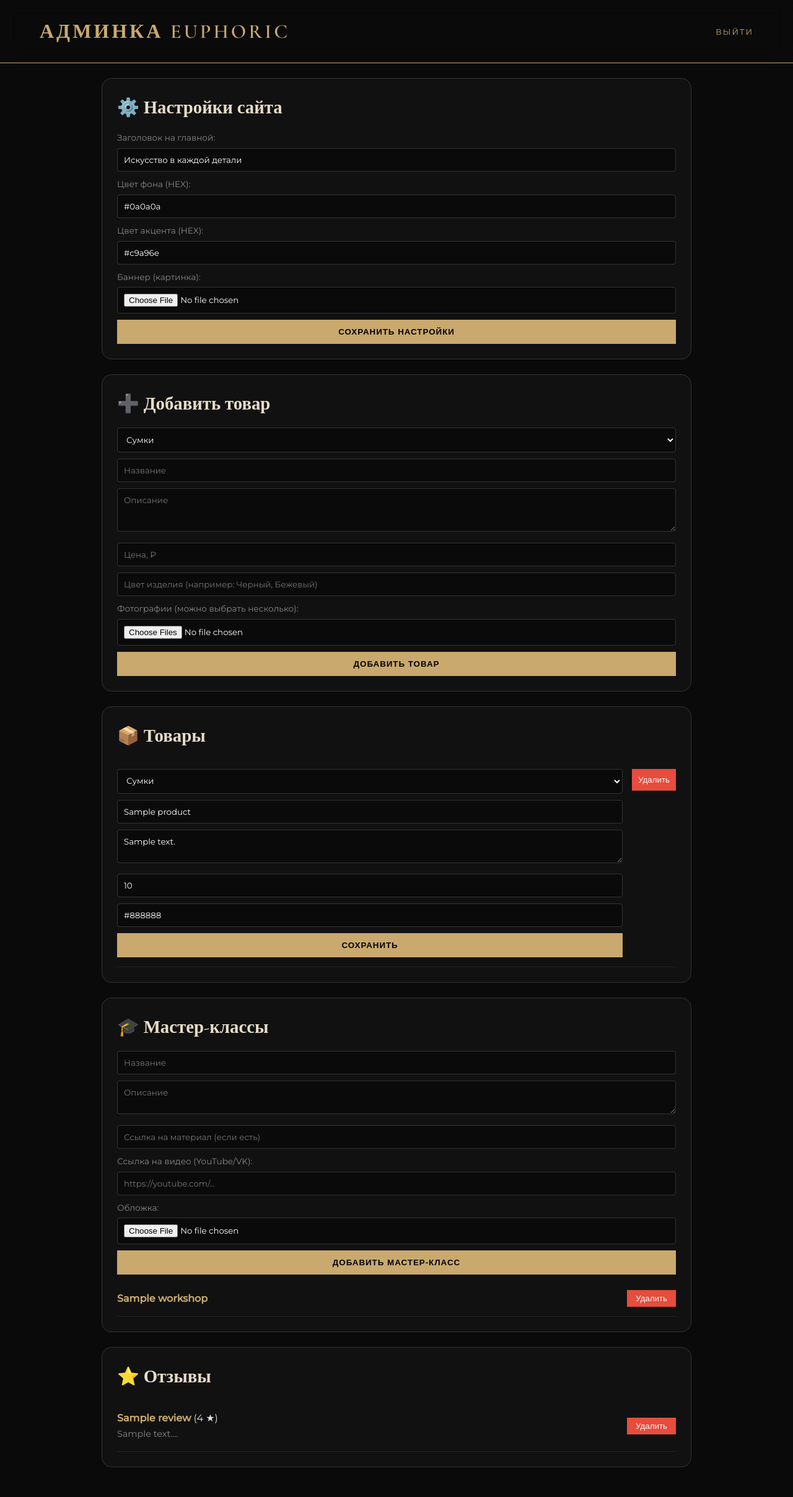
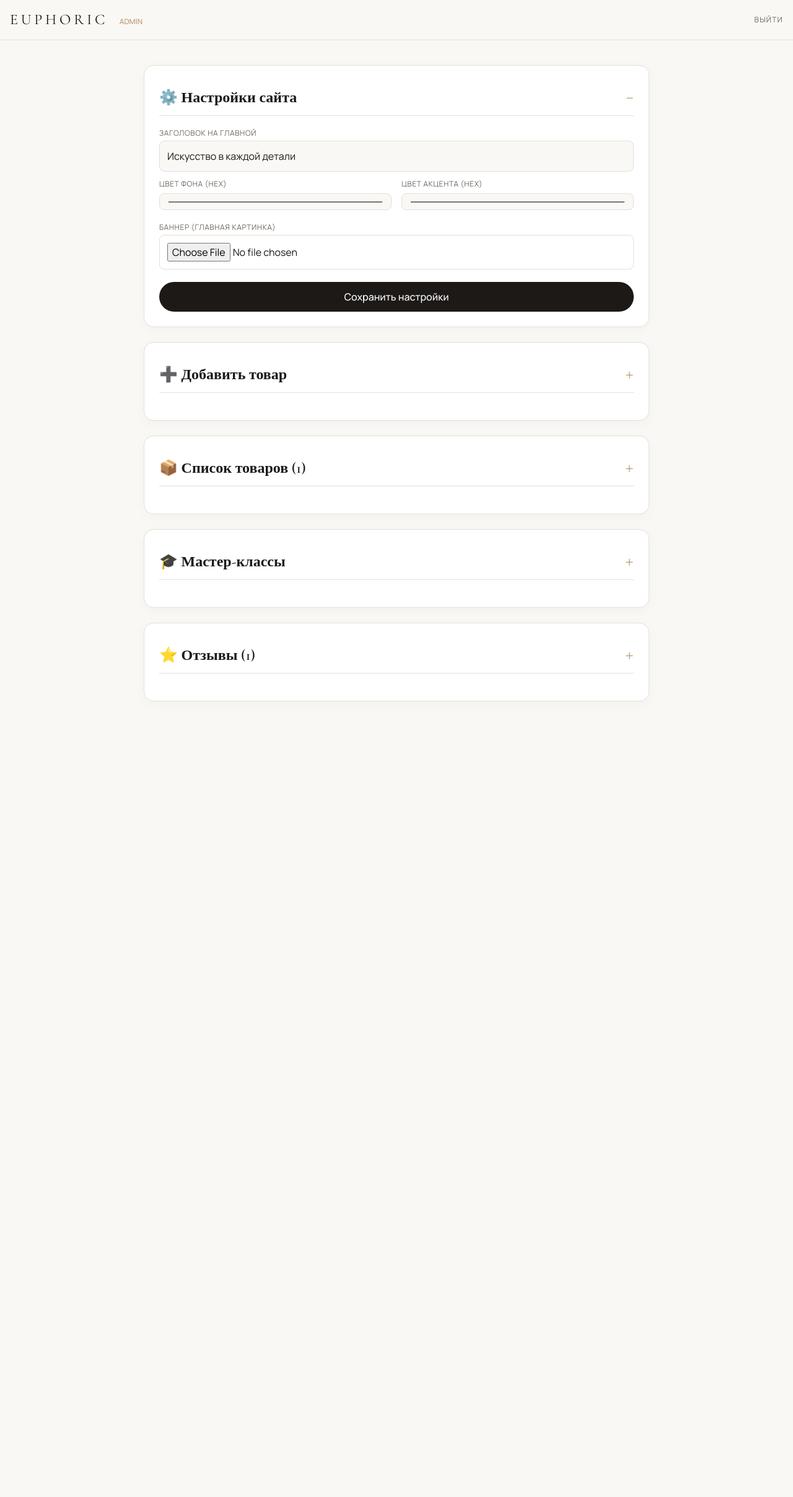
Before and after one commit to euphoric157/euphoric, a Flask app: page /admin in a window 1280 px wide. Shown: the whole page at 62% size. After the commit the page ends 1132 px from the top, so only its background shows below. Run offline with Flask 3, Linux system fonts and the light colour scheme; the visitor is signed in with stand-in values (Sample User, id 1); data comes from the database, SQL or seed files in the repository; tables that the repository leaves empty hold one stand-in row (values such as "Sample post"); some libraries are stand-ins or nearby versions.

Commit message:
Update admin.html

```diff
--- a/templates/admin.html
+++ b/templates/admin.html
@@ -4,84 +4,126 @@
 <meta charset="UTF-8">
 <meta name="viewport" content="width=device-width, initial-scale=1.0">
 <title>Админка — EUPHORIC</title>
-<link rel="stylesheet" href="/static/style.css">
+<script src="https://cdn.tailwindcss.com"></script>
+<link rel="preconnect" href="https://fonts.googleapis.com">
+<link href="https://fonts.googleapis.com/css2?family=Cormorant+Garamond:ital,wght@0,400;0,600;1,400&family=Manrope:wght@300;400;500;600&display=swap" rel="stylesheet">
+<script>
+    tailwind.config = {
+        theme: {
+            extend: {
+                colors: {
+                    alabaster: '#FAF8F5', champagne: '#F2EDE4', espresso: '#1C1917',
+                    taupe: '#6E665F', gold: '#B89B72', goldDark: '#9A7F58', hairline: '#E5DFD5',
+                },
+                fontFamily: { serif: ['"Cormorant Garamond"', 'serif'], sans: ['"Manrope"', 'sans-serif'] },
+            }
+        }
+    }
+</script>
 <style>
-    .admin-block { background:#111; border: 1px solid #333; border-radius:16px; padding:24px; margin-bottom: 24px; }
-    .admin-block h2 { color:#e8dcc8; font-family:'Cormorant Garamond', serif; margin-bottom:15px; font-size: 1.8rem; }
-    .admin-form input, .admin-form select, .admin-form textarea { width: 100%; padding: 10px; margin-bottom: 10px; background: #0a0a0a; border: 1px solid #333; color: #fff; border-radius: 4px; font-family: 'Montserrat', sans-serif; }
-    .admin-form button { background: #c9a96e; color: #000; padding: 12px 24px; border: none; cursor: pointer; font-weight: bold; width: 100%; text-transform: uppercase; letter-spacing: 1px; }
-    .admin-row { border-bottom: 1px solid #222; padding: 15px 0; display: flex; gap: 15px; flex-wrap: wrap; align-items: flex-start; }
-    .danger { background: #e74c3c !important; color: #fff !important; border: none; cursor: pointer; }
-    .admin-form label { display: block; color: #888; font-size: 0.85rem; margin-bottom: 5px; }
+    body { background-color: #FAF8F5; color: #1C1917; font-family: 'Manrope', sans-serif; }
+    .admin-card { background: #fff; border: 1px solid #E5DFD5; border-radius: 16px; padding: 24px; margin-bottom: 24px; box-shadow: 0 4px 20px rgba(0,0,0,0.03); }
+    .admin-input { width: 100%; padding: 12px; margin-bottom: 12px; background: #FAF8F5; border: 1px solid #E5DFD5; border-radius: 8px; font-family: 'Manrope', sans-serif; }
+    .admin-input:focus { outline: none; border-color: #B89B72; }
+    .btn-primary { background: #1C1917; color: #fff; padding: 12px 24px; border-radius: 30px; font-weight: 500; cursor: pointer; transition: 0.3s; border: none; width: 100%; }
+    .btn-primary:hover { background: #9A7F58; }
+    .btn-danger { background: #fee2e2; color: #991b1b; padding: 8px 16px; border-radius: 8px; border: none; cursor: pointer; font-size: 12px; }
+    .btn-danger:hover { background: #fca5a5; }
+    details > summary { cursor: pointer; font-family: 'Cormorant Garamond', serif; font-size: 1.5rem; font-weight: 600; color: #1C1917; padding: 10px 0; list-style: none; display: flex; justify-content: space-between; align-items: center; border-bottom: 1px solid #E5DFD5; margin-bottom: 20px; }
+    details > summary::after { content: '+'; font-size: 1.5rem; color: #B89B72; font-family: 'Manrope'; font-weight: 300; }
+    details[open] > summary::after { content: '−'; }
 </style>
 </head>
-<body>
-<header>
-    <h1>Админка EUPHORIC</h1>
-    <nav><a href="/admin/logout" style="color:#c9a96e;">Выйти</a></nav>
+<body class="antialiased">
+
+<header class="sticky top-0 z-40 bg-alabaster/90 backdrop-blur-md border-b border-hairline p-4 flex justify-between items-center">
+    <a href="/" class="font-serif text-2xl tracking-[0.2em] font-medium text-espresso uppercase">EUPHORIC <span class="text-xs text-gold font-sans uppercase tracking-normal ml-2">Admin</span></a>
+    <a href="/admin/logout" class="text-xs uppercase tracking-widest text-taupe hover:text-gold">Выйти</a>
 </header>
 
-<div style="max-width:1000px; margin: 0 auto; padding: 24px;">
+<div class="max-w-4xl mx-auto p-4 sm:p-6 lg:p-10">
 
     <!-- 1. НАСТРОЙКИ САЙТА -->
-<section class="admin-block">
-  <h2>⚙️ Настройки сайта</h2>
-  <form action="/admin/settings" method="post" enctype="multipart/form-data" class="admin-form">
-    <label>Заголовок на главной:</label>
-    <input name="site_title" value="{{ site_settings.site_title }}">
+    <details class="admin-card" open>
+        <summary>⚙️ Настройки сайта</summary>
+        <form action="/admin/settings" method="post" enctype="multipart/form-data">
+            <label class="block text-xs uppercase tracking-wider text-taupe mb-1">Заголовок на главной</label>
+            <input name="site_title" value="{{ site_settings.site_title }}" class="admin-input" required>
 
-    <label>Цвет фона (HEX):</label>
-    <input name="bg_color" value="{{ site_settings.bg_color }}">
+            <div class="grid grid-cols-2 gap-4">
+                <div>
+                    <label class="block text-xs uppercase tracking-wider text-taupe mb-1">Цвет фона (HEX)</label>
+                    <input name="bg_color" value="{{ site_settings.bg_color }}" class="admin-input" type="color">
+                </div>
+                <div>
+                    <label class="block text-xs uppercase tracking-wider text-taupe mb-1">Цвет акцента (HEX)</label>
+                    <input name="accent_color" value="{{ site_settings.accent_color }}" class="admin-input" type="color">
+                </div>
+            </div>
 
-    <label>Цвет акцента (HEX):</label>
-    <input name="accent_color" value="{{ site_settings.accent_color }}">
+            <label class="block text-xs uppercase tracking-wider text-taupe mb-1 mt-2">Баннер (главная картинка)</label>
+            {% if site_settings.banner_image %}
+                <img src="/static/uploads/{{ site_settings.banner_image }}" class="h-20 w-auto rounded mb-2 border border-hairline">
+            {% endif %}
+            <input type="file" name="banner_image" accept="image/*" class="admin-input bg-white">
 
-    <label>Баннер (картинка):</label>
-    <input type="file" name="banner_image" accept="image/*">
-
-    <button type="submit">Сохранить настройки</button>
+            <button type="submit" class="btn-primary mt-2">Сохранить настройки</button>
         </form>
-</section>
+    </details>
 
     <!-- 2. ДОБАВЛЕНИЕ ТОВАРА -->
-<section class="admin-block">
-  <h2>➕ Добавить товар</h2>
-  <form action="/admin/product/add" method="post" enctype="multipart/form-data" class="admin-form">
-    <select name="category" required>
+    <details class="admin-card">
+        <summary>➕ Добавить товар</summary>
+        <form action="/admin/product/add" method="post" enctype="multipart/form-data">
+            <div class="grid grid-cols-1 sm:grid-cols-2 gap-4">
+                <div>
+                    <label class="block text-xs uppercase tracking-wider text-taupe mb-1">Категория</label>
+                    <select name="category" required class="admin-input">
                         <option value="bags">Сумки</option>
                         <option value="boxes">Шкатулки</option>
                         <option value="tops">Топы</option>
-      <option value="shalstuki">Галстуки (Аксессуары)</option>
-      <option value="partupei">Партупеи (Аксессуары)</option>
-      <option value="sumka-chehol">Сумка-чехол (Аксессуары)</option>
-      <option value="vorotnik">Воротник (Аксессуары)</option>
-      <option value="podsvetchnik">Подсвечник (Аксессуары)</option>
-      <option value="korzina">Корзина (Аксессуары)</option>
-      <option value="katholder">Катхолдер (Аксессуары)</option>
-      <option value="obvesy">Обвесы (Аксессуары)</option>
+                        <option value="shalstuki">Шалстуки</option>
+                        <option value="partupei">Партупеи</option>
+                        <option value="sumka-chehol">Сумка-чехол</option>
+                        <option value="vorotnik">Воротник</option>
+                        <option value="podsvetchnik">Подсвечник</option>
+                        <option value="korzina">Корзина</option>
+                        <option value="katholder">Катхолдер</option>
+                        <option value="obvesy">Обвесы</option>
                         <option value="toys">Новогодние игрушки 🎄</option>
                     </select>
+                </div>
+                <div>
+                    <label class="block text-xs uppercase tracking-wider text-taupe mb-1">Цена, ₽</label>
+                    <input name="price" type="number" placeholder="9990" required class="admin-input">
+                </div>
+            </div>
 
-    <input name="title" placeholder="Название" required>
-    <textarea name="description" placeholder="Описание" rows="3"></textarea>
-    <input name="price" type="number" placeholder="Цена, ₽" required>
-    <input name="color" placeholder="Цвет изделия (например: Черный, Бежевый)">
+            <label class="block text-xs uppercase tracking-wider text-taupe mb-1">Название товара</label>
+            <input name="title" placeholder="Сумка Kelly" required class="admin-input">
 
-    <label>Фотографии (можно выбрать несколько):</label>
-    <input name="images" type="file" accept="image/*" multiple>
+            <label class="block text-xs uppercase tracking-wider text-taupe mb-1">Цвет изделия</label>
+            <input name="color" placeholder="Белый жемчуг / Черный" class="admin-input">
 
-    <button type="submit">Добавить товар</button>
+            <label class="block text-xs uppercase tracking-wider text-taupe mb-1">Описание</label>
+            <textarea name="description" placeholder="Ручная работа..." rows="3" class="admin-input"></textarea>
+
+            <label class="block text-xs uppercase tracking-wider text-taupe mb-1">Фотографии (можно несколько)</label>
+            <input name="images" type="file" accept="image/*" multiple class="admin-input bg-white">
+
+            <button type="submit" class="btn-primary mt-2">Добавить товар</button>
         </form>
-</section>
+    </details>
 
     <!-- 3. СПИСОК ТОВАРОВ -->
-<section class="admin-block">
-  <h2>📦 Товары</h2>
+    <details class="admin-card">
+        <summary>📦 Список товаров ({{ products|length }})</summary>
         {% for p in products %}
-  <div class="admin-row">
-    <div style="flex:1; min-width: 250px;">
-      <form action="/admin/product/{{ p['id'] }}/edit" method="post" class="admin-form">
-        <select name="category">
+        <div class="border-b border-hairline py-4 flex flex-col sm:flex-row gap-4 items-start">
+            <div class="flex-grow w-full">
+                <form action="/admin/product/{{ p['id'] }}/edit" method="post">
+                    <div class="grid grid-cols-1 sm:grid-cols-2 gap-2">
+                        <select name="category" class="admin-input mb-0">
                             <option value="bags" {% if p['category']=='bags' %}selected{% endif %}>Сумки</option>
                             <option value="boxes" {% if p['category']=='boxes' %}selected{% endif %}>Шкатулки</option>
                             <option value="tops" {% if p['category']=='tops' %}selected{% endif %}>Топы</option>
@@ -95,64 +137,54 @@
                             <option value="obvesy" {% if p['category']=='obvesy' %}selected{% endif %}>Обвесы</option>
                             <option value="toys" {% if p['category']=='toys' %}selected{% endif %}>Игрушки</option>
                         </select>
-        <input name="title" value="{{ p['title'] }}">
-        <textarea name="description" rows="2">{{ p['description'] }}</textarea>
-        <input name="price" type="number" value="{{ p['price'] }}">
-        <input name="color" value="{{ p['color'] }}" placeholder="Цвет">
-        <button type="submit">Сохранить</button>
+                        <input name="price" type="number" value="{{ p['price'] }}" class="admin-input mb-0">
+                    </div>
+                    <input name="title" value="{{ p['title'] }}" class="admin-input mt-2">
+                    <input name="color" value="{{ p['color'] }}" class="admin-input" placeholder="Цвет">
+                    <textarea name="description" rows="2" class="admin-input">{{ p['description'] }}</textarea>
+                    <button type="submit" class="text-xs uppercase tracking-widest text-gold font-bold hover:text-espresso">Сохранить</button>
                 </form>
             </div>
-    <form action="/admin/product/{{ p['id'] }}/delete" method="post" onsubmit="return confirm('Удалить?')">
-      <button class="danger" style="padding: 10px;">Удалить</button>
+            <form action="/admin/product/{{ p['id'] }}/delete" method="post" onsubmit="return confirm('Удалить?')" class="w-full sm:w-auto">
+                <button type="submit" class="btn-danger w-full">Удалить</button>
             </form>
         </div>
         {% endfor %}
-</section>
+    </details>
 
     <!-- 4. МАСТЕР-КЛАССЫ -->
-<section class="admin-block">
-  <h2>🎓 Мастер-классы</h2>
-  <form action="/admin/workshop/add" method="post" enctype="multipart/form-data" class="admin-form">
-    <input name="title" placeholder="Название" required>
-    <textarea name="description" placeholder="Описание" rows="2"></textarea>
-    <input name="link" placeholder="Ссылка на материал (если есть)">
-
-    <label>Ссылка на видео (YouTube/VK):</label>
-    <input name="video" placeholder="https://youtube.com/...">
-
-    <label>Обложка:</label>
-    <input name="image" type="file" accept="image/*">
-
-    <button type="submit">Добавить мастер-класс</button>
+    <details class="admin-card">
+        <summary>🎓 Мастер-классы</summary>
+        <form action="/admin/workshop/add" method="post" enctype="multipart/form-data" class="mb-6 border-b border-hairline pb-6">
+            <input name="title" placeholder="Название" required class="admin-input">
+            <textarea name="description" placeholder="Описание" rows="2" class="admin-input"></textarea>
+            <input name="video" placeholder="Ссылка на видео (YouTube)" class="admin-input">
+            <input name="image" type="file" accept="image/*" class="admin-input bg-white">
+            <button type="submit" class="btn-primary">Добавить мастер-класс</button>
         </form>
-
         {% for w in workshops %}
-  <div class="admin-row" style="justify-content: space-between; align-items: center; margin-top: 10px;">
-    <b style="color:#c9a96e;">{{ w['title'] }}</b>
-    <form action="/admin/workshop/{{ w['id'] }}/delete" method="post">
-      <button class="danger" style="padding: 6px 14px;">Удалить</button>
-    </form>
+        <div class="flex justify-between items-center border-b border-hairline py-3">
+            <b class="text-sm">{{ w['title'] }}</b>
+            <form action="/admin/workshop/{{ w['id'] }}/delete" method="post"><button class="btn-danger">Удалить</button></form>
         </div>
         {% endfor %}
-</section>
+    </details>
 
     <!-- 5. ОТЗЫВЫ -->
-<section class="admin-block">
-  <h2>⭐ Отзывы</h2>
+    <details class="admin-card">
+        <summary>⭐ Отзывы ({{ reviews|length }})</summary>
         {% for r in reviews %}
-  <div class="admin-row" style="justify-content: space-between; align-items: center;">
+        <div class="flex justify-between items-center border-b border-hairline py-3">
             <div>
-        <b style="color:#c9a96e;">{{ r['name'] }}</b> ({{ r['rating'] }} ★)<br>
-        <span style="color:#888; font-size:0.9rem;">{{ r['text'][:50] }}...</span>
+                <b class="text-sm">{{ r['name'] }}</b> <span class="text-gold text-xs">{{ r['rating'] }}★</span>
+                <p class="text-xs text-taupe">{{ r['text'][:50] }}...</p>
             </div>
-    <form action="/admin/review/{{ r['id'] }}/delete" method="post">
-      <button class="danger" style="padding: 6px 14px;">Удалить</button>
-    </form>
+            <form action="/admin/review/{{ r['id'] }}/delete" method="post"><button class="btn-danger">Удалить</button></form>
         </div>
         {% else %}
-  <p style="color:#888;">Отзывов пока нет.</p>
+        <p class="text-sm text-taupe">Отзывов пока нет.</p>
         {% endfor %}
-</section>
+    </details>
 
 </div>
 </body>
```
Lines whose indentation alone changed are shown as unchanged.
